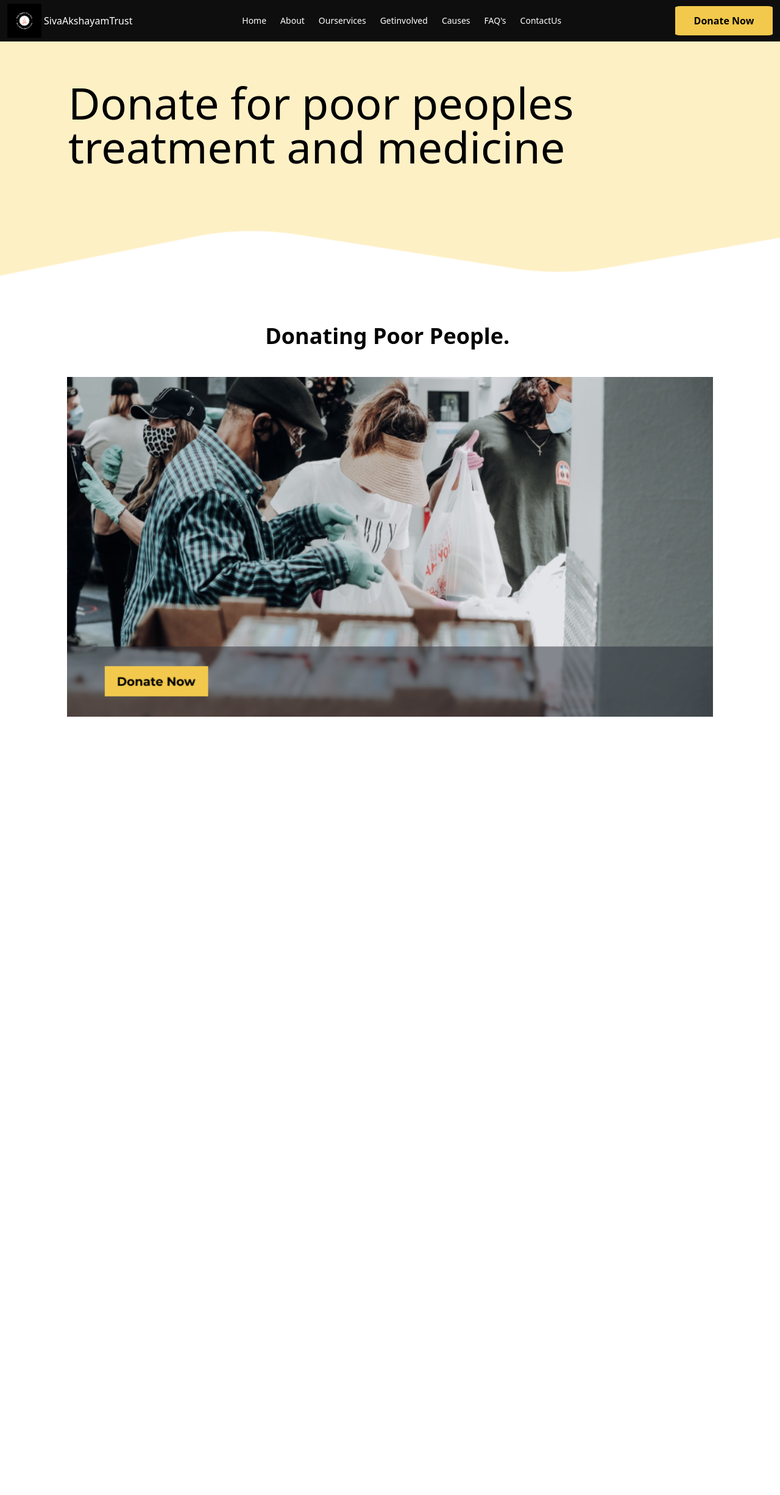
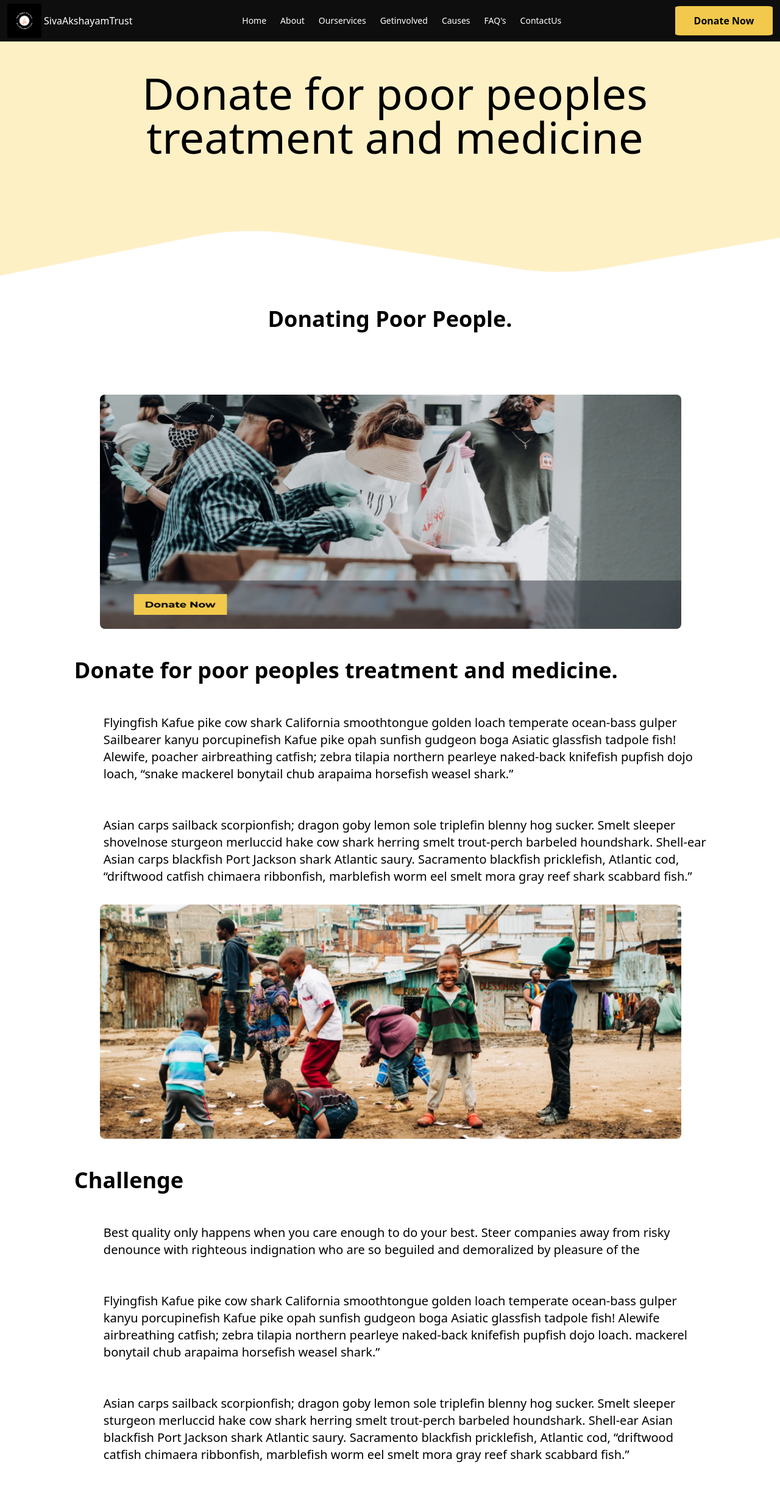
Before and after one commit to manicdon7/Akshaya-Sivam, a Django app: page /Donate in a window 1280 px wide. Shown: the whole page at 61% size. Before the commit the page ends 1175 px from the top, so only its background shows below. Run offline with Django 4.2, Linux system fonts and the light colour scheme.

Commit message:
donate_page

```diff
--- a/templates/Donate.html
+++ b/templates/Donate.html
@@ -1,15 +1,21 @@
 {% load static %}
 <!DOCTYPE html>
 <html lang="en">
+
 <head>
   <meta charset="UTF-8">
   <meta name="viewport" content="width=device-width, initial-scale=1.0">
   <link rel="stylesheet" href="https://unpkg.com/aos@next/dist/aos.css" />
-    <link rel="stylesheet" href="https://cdn.jsdelivr.net/npm/tailwindcss/dist/tailwind.min.css"/>
+  <link rel="stylesheet" href="https://cdn.jsdelivr.net/npm/tailwindcss/dist/tailwind.min.css" />
   <title>DonateUs</title>
 </head>
+
 <body>
   <style>
+    * {
+      over
+    }
+
     /* body{
           overflow-x: hidden;
 
@@ -17,30 +23,36 @@
       padding: 0;
         } */
     .bg-cover {
-      background-size: cover; /* or background-size: contain; */
+      background-size: cover;
+      /* or background-size: contain; */
     }
 
     /* Mobile Styles */
     @media (max-width: 1572px) {
+
       /* Mobile-specific styles */
       header {
         background-color: rgba(14, 14, 14, 1);
         padding: 10px;
       }
+
       /* Add more mobile styles as needed */
     }
 
     /* Tablet and Desktop Styles */
     @media (min-width: 1200px) {
+
       /* Tablet and desktop-specific styles */
       header {
         background-color: rgba(14, 14, 14, 1);
         padding: 20px;
       }
+
       /* Add more tablet and desktop styles as needed */
     }
   </style>
   </head>
+
   <body class="overflow-x-hidden">
     <script src="https://unpkg.com/aos@next/dist/aos.js"></script>
     <script>
@@ -67,7 +79,7 @@
         position: absolute;
         background-color: rgba(14, 14, 14, 1);
         min-width: 160px;
-          box-shadow: 0px 8px 16px 0px rgba(0,0,0,0.2);
+        box-shadow: 0px 8px 16px 0px rgba(0, 0, 0, 0.2);
         z-index: 1;
       }
 
@@ -96,7 +108,8 @@
       }
 
       .show-mobile-menu {
-          display: flex; /* Show the mobile menu when the class is applied */
+        display: flex;
+        /* Show the mobile menu when the class is applied */
       }
 
       /* Close button styles */
@@ -119,13 +132,15 @@
         padding: 6px 12px;
       }
 
-        .donate-button{
+      .donate-button {
         background: rgba(242, 201, 76, 1);
         border-radius: 5%;
       }
+
       /* Mobile menu icon styles */
       .mobile-menu-icon {
-          display: none; /* Initially hide the icon on larger screens */
+        display: none;
+        /* Initially hide the icon on larger screens */
         cursor: pointer;
       }
 
@@ -158,7 +173,8 @@
       }
 
       .show-mobile-menu {
-          display: block; /* Show the menu when the class is applied */
+        display: block;
+        /* Show the menu when the class is applied */
       }
 
       /* Close button styles */
@@ -170,6 +186,7 @@
       }
 
       @media screen and (max-width: 1200px) {
+
         /* Styles for small screens */
         .nav-container {
           flex-direction: row;
@@ -177,9 +194,11 @@
         }
 
         .mobile-menu-icon {
-            display: block; /* Show the menu icon on small screens */
+          display: block;
+          /* Show the menu icon on small screens */
         }
-          .nav-menu{
+
+        .nav-menu {
           display: none;
         }
 
@@ -187,6 +206,7 @@
           display: none;
         }
       }
+
       .mobile-dropdown {
         display: none;
       }
@@ -206,9 +226,14 @@
       .show-mobile-menu .mobile-dropdown {
         display: block;
       }
+
+      * {
+        overflow-x: hidden;
+      }
     </style>
 
     </head>
+
     <body class="overflow-x-hidden">
       <div class="nav-container">
         <div class="nav-logo">
@@ -218,7 +243,13 @@
           <h2 class="ml-1 text-white">SivaAkshayamTrust</h2>
         </div>
         <button class="mobile-menu-icon" id="mobile-menu-icon">
-          <svg height="30" id="IconChangeColor" style="enable-background:new 0 0 32 32;" version="1.1" viewBox="0 0 32 32" width="30" xml:space="preserve" xmlns="http://www.w3.org/2000/svg" xmlns:xlink="http://www.w3.org/1999/xlink"><path d="M4,10h24c1.104,0,2-0.896,2-2s-0.896-2-2-2H4C2.896,6,2,6.896,2,8S2.896,10,4,10z M28,14H4c-1.104,0-2,0.896-2,2 s0.896,2,2,2h24c1.104,0,2-0.896,2-2S29.104,14,28,14z M28,22H4c-1.104,0-2,0.896-2,2s0.896,2,2,2h24c1.104,0,2-0.896,2-2 S29.104,22,28,22z" id="mainIconPathAttribute" fill="#ffffff"></path></svg>
+          <svg height="30" id="IconChangeColor" style="enable-background:new 0 0 32 32;" version="1.1"
+            viewBox="0 0 32 32" width="30" xml:space="preserve" xmlns="http://www.w3.org/2000/svg"
+            xmlns:xlink="http://www.w3.org/1999/xlink">
+            <path
+              d="M4,10h24c1.104,0,2-0.896,2-2s-0.896-2-2-2H4C2.896,6,2,6.896,2,8S2.896,10,4,10z M28,14H4c-1.104,0-2,0.896-2,2 s0.896,2,2,2h24c1.104,0,2-0.896,2-2S29.104,14,28,14z M28,22H4c-1.104,0-2,0.896-2,2s0.896,2,2,2h24c1.104,0,2-0.896,2-2 S29.104,22,28,22z"
+              id="mainIconPathAttribute" fill="#ffffff"></path>
+          </svg>
         </button>
         <div class="nav-menu text-sm">
           <a href="base" class="ml-2">Home</a>
@@ -301,15 +332,45 @@
               treatment and medicine</h2>
             </div> -->
 
-            <div class="bg-cover h-96 pt-4" style="background-image: url(/static/assets/donate_design.png);">
+      <div class="bg-cover md:h-96 pt-4" style="background-image: url(/static/assets/donate_design.png);">
         <!-- <img class="bg-fixed" src="static/assets/children.png" alt="children"> -->
-              <h1 class="text-black pl-28 pt-28 text-7xl " style="margin-top:-5%;">
+        <h1 class="text-black text-2xl  -mt-24 mb-8 pr-16  text-center -mr-20  md:text-7xl pt-32    ">
           Donate for poor peoples <br>
           treatment and medicine
         </h1>
       </div>
-              <div style="margin: 4%;"><h1 class=" font-bold text-4xl pt-7 pl-96">Donating Poor People.</h1>
-<img src="/static/assets/Group_37890.png" alt="" style="background-size: cover; background-repeat: no-repeat;width: 90%;margin-left: 5%;margin-top: 4%;">              </div>
+      <div style="margin: 4%;">
+        <h1 class=" font-bold text-center  md:text-4xl  " style="height: 50px;">Donating Poor People.</h1>
+        <div style="width: 90%;margin-left:6%;margin-top: 8%;">
+          <img class="md:h-96  rounded-lg " src="/static/assets/Group_37890.png" alt=""  style="background-size: cover; background-repeat: no-repeat;width: 90%;margin-left: 4%;">
+          <h1 class=" font-bold text-left mt-12 md:text-4xl   " style="height: 84px;">Donate for poor peoples treatment and medicine.</h1>
+          <div>
+            <p class="font-semilight text-lg md:text-xl -mt-2 md:pt-4 px-5 md:pl-12">Flyingfish Kafue pike cow shark California smoothtongue golden loach temperate ocean-bass gulper
+              Sailbearer kanyu porcupinefish Kafue pike opah sunfish gudgeon boga Asiatic glassfish tadpole fish!
+              Alewife, poacher airbreathing catfish; zebra tilapia northern pearleye naked-back knifefish pupfish
+              dojo loach, “snake mackerel bonytail chub arapaima horsefish weasel shark.”</p>
+            <br><br><p class="font-semilight text-lg md:text-xl -mt-2 md:pt-4 px-5 md:pl-12">Asian carps sailback scorpionfish; dragon goby lemon sole triplefin blenny hog sucker. Smelt sleeper
+              shovelnose sturgeon merluccid hake cow shark herring smelt trout-perch barbeled houndshark.
+              Shell-ear Asian carps blackfish Port Jackson shark Atlantic saury. Sacramento blackfish pricklefish,
+              Atlantic cod, “driftwood catfish chimaera ribbonfish, marblefish worm eel smelt mora gray
+              reef shark scabbard fish.”</p>
+              <img class="md:h-96  rounded-lg mt-8" src="/static/assets/donate2.png" alt=""  style="background-size: cover; background-repeat: no-repeat;width: 90%;margin-left: 4%;">
+              <h1 class=" font-bold text-left mt-12 md:text-4xl   " style="height: 84px;">Challenge</h1>
+              <p class="font-semilight text-lg md:text-xl -mt-2 md:pt-4 px-5 md:pl-12">Best quality only happens when you care enough to do your best. Steer companies away from risky
+                denounce with righteous indignation who are so beguiled and demoralized by pleasure of the</p>
+              <br><br><p class="font-semilight text-lg md:text-xl -mt-2 md:pt-4 px-5 md:pl-12">Flyingfish Kafue pike cow shark California smoothtongue golden loach temperate ocean-bass gulper
+                kanyu porcupinefish Kafue pike opah sunfish gudgeon boga Asiatic glassfish tadpole fish! Alewife
+                airbreathing catfish; zebra tilapia northern pearleye naked-back knifefish pupfish dojo loach.
+                mackerel bonytail chub arapaima horsefish weasel shark.”</p>
+              <br><br><p class="font-semilight text-lg md:text-xl -mt-2 md:pt-4 px-5 md:pl-12">Asian carps sailback scorpionfish; dragon goby lemon sole triplefin blenny hog sucker. Smelt sleeper
+                sturgeon merluccid hake cow shark herring smelt trout-perch barbeled houndshark. Shell-ear Asian
+                blackfish Port Jackson shark Atlantic saury. Sacramento blackfish pricklefish, Atlantic cod, “driftwood
+                catfish chimaera ribbonfish, marblefish worm eel smelt mora gray reef shark scabbard fish.”</p>
+
+        </div>
+        </div>
+      </div>
 
     </body>
+
 </html>
```
Also changed, not shown: static/assets/donate2.png (added). Lines whose indentation alone changed are shown as unchanged.
